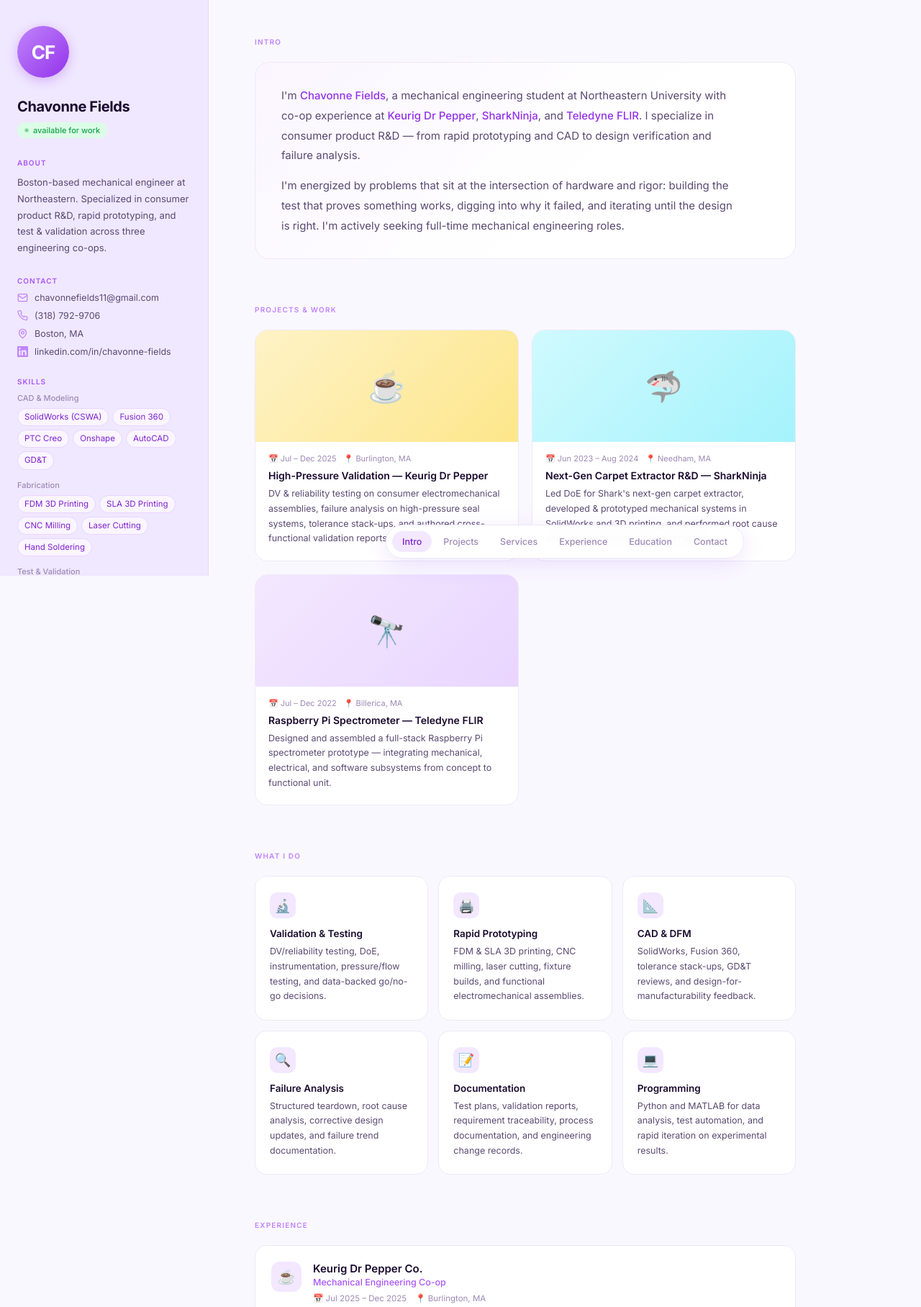
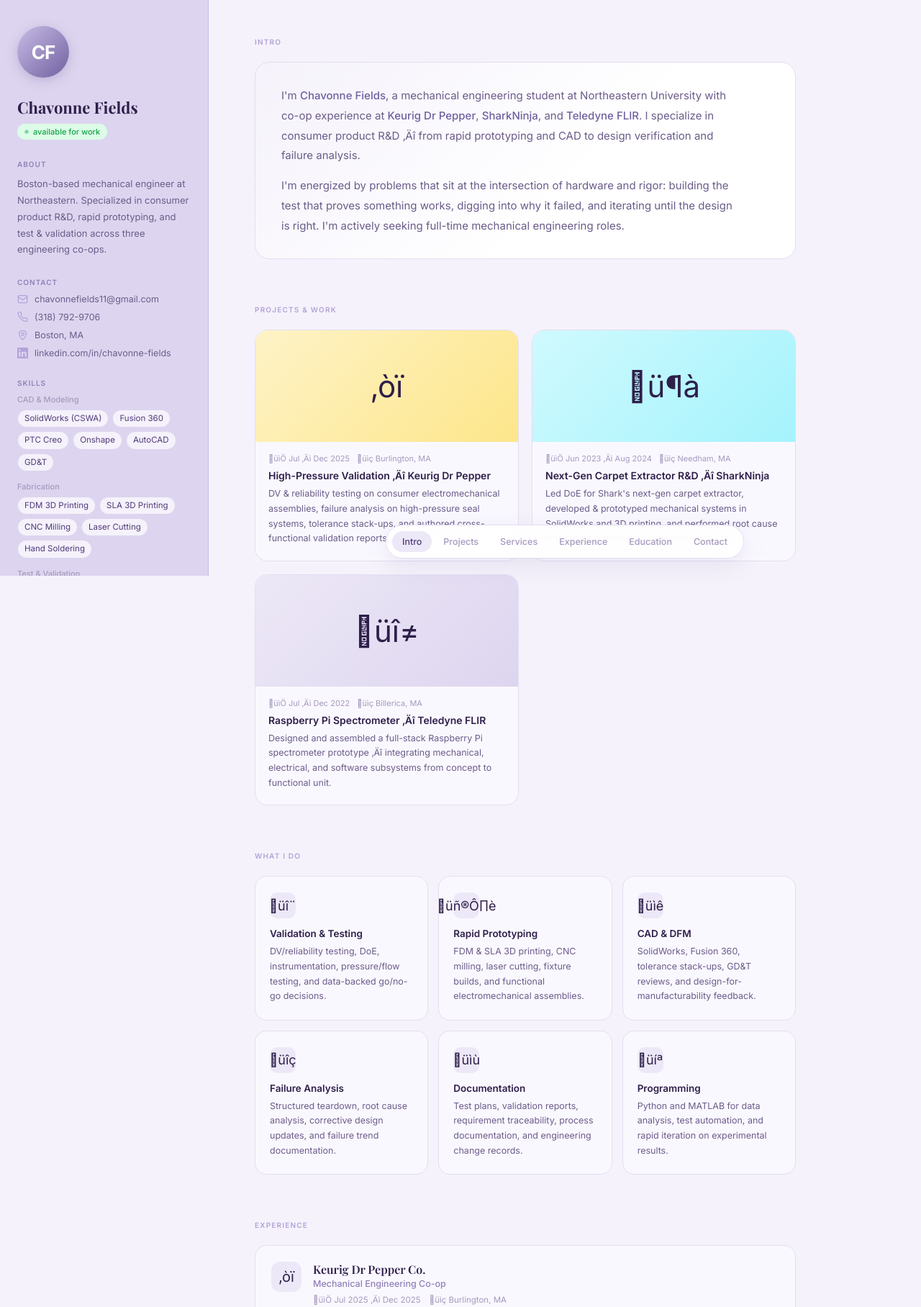
Before and after one commit to crf01/portfolio, a plain HTML site: page index.html in a window 1280 px wide. Shown: the top 1816 px of the page at 72% size. Drawn offline with nearby package versions, Linux system fonts and the light colour scheme.

Commit message:
Update index.html

```diff
--- a/index.html
+++ b/index.html
@@ -3,36 +3,38 @@
 <head>
   <meta charset="UTF-8" />
   <meta name="viewport" content="width=device-width, initial-scale=1.0" />
-  <title>Chavonne Fields — Mechanical Engineer</title>
+  <title>Chavonne Fields ‚Äî Mechanical Engineer</title>
   <link rel="preconnect" href="https://fonts.googleapis.com" />
   <link rel="preconnect" href="https://fonts.gstatic.com" crossorigin />
-  <link href="https://fonts.googleapis.com/css2?family=Inter:ital,wght@0,300;0,400;0,500;0,600;0,700;1,400&display=swap" rel="stylesheet" />
+  <link href="https://fonts.googleapis.com/css2?family=Inter:ital,wght@0,300;0,400;0,500;0,600;0,700;1,400&family=Playfair+Display:wght@400;500;600;700&display=swap" rel="stylesheet" />
   <style>
     *, *::before, *::after { box-sizing: border-box; margin: 0; padding: 0; }
 
     :root {
-      --purple-50:  #faf5ff;
-      --purple-100: #f3e8ff;
-      --purple-200: #e9d5ff;
-      --purple-300: #d8b4fe;
-      --purple-400: #c084fc;
-      --purple-500: #a855f7;
-      --purple-600: #9333ea;
-      --purple-700: #7e22ce;
-      --sidebar-bg: #f0e8ff;
-      --border:     #e4d9f5;
-      --border-light: #ede9f8;
-      --text-primary:   #1a0a2e;
-      --text-secondary: #5a4a72;
-      --text-muted:     #9d8ab5;
-      --bg:     #faf8ff;
-      --surface: #fff;
+      /* Soft lavender palette ‚Äî inspired by the bottom of the Oliva branding image */
+      --lav-50:  #f5f2fb;
+      --lav-100: #ede8f7;
+      --lav-200: #ddd5ef;   /* sidebar bg ‚Äî the soft lavender from image */
+      --lav-300: #c9bde6;   /* borders */
+      --lav-400: #b3a3d8;   /* muted accents */
+      --lav-500: #9080b8;   /* the "Oliva" text muted purple */
+      --lav-600: #7060a0;   /* section labels, active states */
+      --lav-700: #513a7a;   /* headings, strong text */
+      --sidebar-bg:   #ddd5ef;
+      --border:       #c9bde6;
+      --border-light: #e4deef;
+      --text-primary:   #2e1f4a;
+      --text-secondary: #6b5c8a;
+      --text-muted:     #a699be;
+      --bg:      #f5f2fb;
+      --surface: #faf8ff;
     }
 
     html { scroll-behavior: smooth; }
 
     body {
       font-family: 'Inter', -apple-system, BlinkMacSystemFont, sans-serif;
+      font-feature-settings: "kern" 1;
       background: var(--bg);
       color: var(--text-primary);
       display: flex;
@@ -40,7 +42,7 @@
       -webkit-font-smoothing: antialiased;
     }
 
-    /* ─── SIDEBAR ─── */
+    /* ‚îÄ‚îÄ‚îÄ SIDEBAR ‚îÄ‚îÄ‚îÄ */
     .sidebar {
       width: 290px;
       min-width: 290px;
@@ -58,12 +60,12 @@
 
     .sidebar::-webkit-scrollbar { width: 0; }
 
-    /* Profile photo placeholder — swap for <img> when ready */
+    /* Profile photo placeholder ‚Äî swap for <img> when ready */
     .profile-photo {
       width: 72px;
       height: 72px;
       border-radius: 50%;
-      background: linear-gradient(135deg, var(--purple-400), var(--purple-600));
+      background: linear-gradient(135deg, var(--lav-300), var(--lav-600));
       display: flex;
       align-items: center;
       justify-content: center;
@@ -72,7 +74,7 @@
       color: #fff;
       letter-spacing: -1px;
       flex-shrink: 0;
-      box-shadow: 0 4px 16px rgba(147, 51, 234, 0.3);
+      box-shadow: 0 4px 16px rgba(112, 96, 160, 0.3);
     }
 
     .profile-photo img {
@@ -83,9 +85,10 @@
     }
 
     .name-block h1 {
-      font-size: 20px;
+      font-family: 'Playfair Display', Georgia, serif;
+      font-size: 22px;
       font-weight: 700;
-      letter-spacing: -0.4px;
+      letter-spacing: 0px;
       color: var(--text-primary);
       line-height: 1.2;
       margin-bottom: 8px;
@@ -122,7 +125,7 @@
       font-weight: 600;
       text-transform: uppercase;
       letter-spacing: 0.1em;
-      color: var(--purple-500);
+      color: var(--lav-500);
       margin-bottom: 10px;
     }
 
@@ -149,13 +152,13 @@
       transition: color 0.15s;
     }
 
-    .contact-list li a:hover { color: var(--purple-600); }
+    .contact-list li a:hover { color: var(--lav-600); }
 
     .c-icon {
       width: 15px;
       height: 15px;
       flex-shrink: 0;
-      color: var(--purple-400);
+      color: var(--lav-400);
     }
 
     /* Skills */
@@ -174,9 +177,9 @@
       font-size: 11.5px;
       padding: 3px 9px;
       border-radius: 20px;
-      border: 1px solid var(--purple-200);
-      color: var(--purple-700);
-      background: var(--purple-50);
+      border: 1px solid var(--lav-200);
+      color: var(--lav-700);
+      background: var(--lav-50);
       line-height: 1.5;
     }
 
@@ -189,14 +192,14 @@
     }
 
     .social-links a {
-      color: var(--purple-300);
+      color: var(--lav-300);
       transition: color 0.15s;
       display: flex;
     }
 
-    .social-links a:hover { color: var(--purple-600); }
+    .social-links a:hover { color: var(--lav-600); }
 
-    /* ─── MAIN ─── */
+    /* ‚îÄ‚îÄ‚îÄ MAIN ‚îÄ‚îÄ‚îÄ */
     .main {
       flex: 1;
       padding: 52px 64px 130px;
@@ -210,13 +213,13 @@
       font-weight: 600;
       text-transform: uppercase;
       letter-spacing: 0.12em;
-      color: var(--purple-400);
+      color: var(--lav-400);
       margin-bottom: 22px;
     }
 
-    /* ─── INTRO ─── */
+    /* ‚îÄ‚îÄ‚îÄ INTRO ‚îÄ‚îÄ‚îÄ */
     .intro-card {
-      background: linear-gradient(135deg, var(--purple-50) 0%, #fff 60%);
+      background: linear-gradient(135deg, var(--lav-50) 0%, #fff 60%);
       border: 1px solid var(--border-light);
       border-radius: 20px;
       padding: 32px 36px;
@@ -232,11 +235,11 @@
     .intro-text + .intro-text { margin-top: 14px; }
 
     .intro-highlight {
-      color: var(--purple-600);
+      color: var(--lav-600);
       font-weight: 500;
     }
 
-    /* ─── PROJECT CARDS ─── */
+    /* ‚îÄ‚îÄ‚îÄ PROJECT CARDS ‚îÄ‚îÄ‚îÄ */
     .projects-grid {
       display: grid;
       grid-template-columns: 1fr 1fr;
@@ -253,9 +256,9 @@
     }
 
     .project-card:hover {
-      box-shadow: 0 12px 40px rgba(147, 51, 234, 0.1);
+      box-shadow: 0 12px 40px rgba(112, 96, 160, 0.1);
       transform: translateY(-3px);
-      border-color: var(--purple-200);
+      border-color: var(--lav-200);
     }
 
     .project-thumb {
@@ -271,7 +274,7 @@
 
     .thumb-keurig   { background: linear-gradient(135deg, #fef3c7 0%, #fde68a 100%); }
     .thumb-shark    { background: linear-gradient(135deg, #cffafe 0%, #a5f3fc 100%); }
-    .thumb-teledyne { background: linear-gradient(135deg, var(--purple-100) 0%, var(--purple-200) 100%); }
+    .thumb-teledyne { background: linear-gradient(135deg, var(--lav-100) 0%, var(--lav-200) 100%); }
 
     .project-body { padding: 16px 18px 20px; }
 
@@ -297,7 +300,7 @@
       line-height: 1.65;
     }
 
-    /* ─── SERVICES ─── */
+    /* ‚îÄ‚îÄ‚îÄ SERVICES ‚îÄ‚îÄ‚îÄ */
     .services-grid {
       display: grid;
       grid-template-columns: repeat(3, 1fr);
@@ -313,15 +316,15 @@
     }
 
     .service-card:hover {
-      border-color: var(--purple-300);
-      box-shadow: 0 4px 20px rgba(147, 51, 234, 0.07);
+      border-color: var(--lav-300);
+      box-shadow: 0 4px 20px rgba(112, 96, 160, 0.07);
     }
 
     .service-icon {
       width: 36px;
       height: 36px;
       border-radius: 10px;
-      background: var(--purple-100);
+      background: var(--lav-100);
       display: flex;
       align-items: center;
       justify-content: center;
@@ -342,7 +345,7 @@
       line-height: 1.65;
     }
 
-    /* ─── TIMELINE ─── */
+    /* ‚îÄ‚îÄ‚îÄ TIMELINE ‚îÄ‚îÄ‚îÄ */
     .timeline { display: flex; flex-direction: column; gap: 14px; }
 
     .timeline-item {
@@ -356,8 +359,8 @@
     }
 
     .timeline-item:hover {
-      border-color: var(--purple-200);
-      box-shadow: 0 4px 20px rgba(147, 51, 234, 0.07);
+      border-color: var(--lav-200);
+      box-shadow: 0 4px 20px rgba(112, 96, 160, 0.07);
     }
 
     .timeline-icon {
@@ -369,13 +372,14 @@
       align-items: center;
       justify-content: center;
       font-size: 20px;
-      background: var(--purple-100);
+      background: var(--lav-100);
     }
 
     .timeline-body { flex: 1; }
 
     .timeline-body h3 {
-      font-size: 15px;
+      font-family: 'Playfair Display', Georgia, serif;
+      font-size: 16px;
       font-weight: 600;
       margin-bottom: 2px;
       color: var(--text-primary);
@@ -383,7 +387,7 @@
 
     .timeline-role {
       font-size: 12.5px;
-      color: var(--purple-500);
+      color: var(--lav-500);
       font-weight: 500;
       margin-bottom: 8px;
     }
@@ -422,10 +426,10 @@
       width: 5px;
       height: 5px;
       border-radius: 50%;
-      background: var(--purple-300);
+      background: var(--lav-300);
     }
 
-    /* ─── EDUCATION ─── */
+    /* ‚îÄ‚îÄ‚îÄ EDUCATION ‚îÄ‚îÄ‚îÄ */
     .edu-card {
       display: flex;
       gap: 16px;
@@ -439,7 +443,7 @@
       width: 42px;
       height: 42px;
       border-radius: 12px;
-      background: var(--purple-100);
+      background: var(--lav-100);
       flex-shrink: 0;
       display: flex;
       align-items: center;
@@ -467,11 +471,11 @@
       color: var(--text-muted);
     }
 
-    /* ─── CONTACT CTA ─── */
+    /* ‚îÄ‚îÄ‚îÄ CONTACT CTA ‚îÄ‚îÄ‚îÄ */
     .contact-cta {
       padding: 44px 40px;
       border-radius: 20px;
-      background: linear-gradient(135deg, var(--purple-600) 0%, var(--purple-500) 100%);
+      background: linear-gradient(135deg, #513a7a 0%, var(--lav-500) 100%);
       text-align: center;
       position: relative;
       overflow: hidden;
@@ -500,7 +504,8 @@
     }
 
     .contact-cta h2 {
-      font-size: 24px;
+      font-family: 'Playfair Display', Georgia, serif;
+      font-size: 26px;
       font-weight: 700;
       color: #fff;
       margin-bottom: 8px;
@@ -530,7 +535,7 @@
       align-items: center;
       gap: 6px;
       background: #fff;
-      color: var(--purple-700);
+      color: var(--lav-700);
       padding: 12px 26px;
       border-radius: 30px;
       text-decoration: none;
@@ -565,7 +570,7 @@
       background: rgba(255,255,255,0.08);
     }
 
-    /* ─── BOTTOM NAV ─── */
+    /* ‚îÄ‚îÄ‚îÄ BOTTOM NAV ‚îÄ‚îÄ‚îÄ */
     .bottom-nav {
       position: fixed;
       bottom: 24px;
@@ -579,7 +584,7 @@
       padding: 8px;
       display: flex;
       gap: 2px;
-      box-shadow: 0 8px 32px rgba(124, 58, 237, 0.12);
+      box-shadow: 0 8px 32px rgba(112, 96, 160, 0.12);
       z-index: 100;
     }
 
@@ -594,14 +599,14 @@
       white-space: nowrap;
     }
 
-    .bottom-nav a:hover { color: var(--purple-700); background: var(--purple-50); }
+    .bottom-nav a:hover { color: var(--lav-700); background: var(--lav-50); }
 
     .bottom-nav a.active {
-      color: var(--purple-700);
-      background: var(--purple-100);
+      color: var(--lav-700);
+      background: var(--lav-100);
     }
 
-    /* ─── RESPONSIVE ─── */
+    /* ‚îÄ‚îÄ‚îÄ RESPONSIVE ‚îÄ‚îÄ‚îÄ */
     @media (max-width: 980px) {
       body { flex-direction: column; }
       .sidebar {
@@ -627,7 +632,7 @@
 </head>
 <body>
 
-  <!-- ─── SIDEBAR ─── -->
+  <!-- ‚îÄ‚îÄ‚îÄ SIDEBAR ‚îÄ‚îÄ‚îÄ -->
   <aside class="sidebar">
 
     <!-- Replace inner content with <img src="..." alt="Chavonne Fields"> when you have your photo -->
@@ -724,7 +729,7 @@
 
   </aside>
 
-  <!-- ─── MAIN ─── -->
+  <!-- ‚îÄ‚îÄ‚îÄ MAIN ‚îÄ‚îÄ‚îÄ -->
   <main class="main">
 
     <!-- INTRO -->
@@ -732,7 +737,7 @@
       <div class="section-label">Intro</div>
       <div class="intro-card">
         <p class="intro-text">
-          I'm <span class="intro-highlight">Chavonne Fields</span>, a mechanical engineering student at Northeastern University with co-op experience at <span class="intro-highlight">Keurig Dr Pepper</span>, <span class="intro-highlight">SharkNinja</span>, and <span class="intro-highlight">Teledyne FLIR</span>. I specialize in consumer product R&amp;D — from rapid prototyping and CAD to design verification and failure analysis.
+          I'm <span class="intro-highlight">Chavonne Fields</span>, a mechanical engineering student at Northeastern University with co-op experience at <span class="intro-highlight">Keurig Dr Pepper</span>, <span class="intro-highlight">SharkNinja</span>, and <span class="intro-highlight">Teledyne FLIR</span>. I specialize in consumer product R&amp;D ‚Äî from rapid prototyping and CAD to design verification and failure analysis.
         </p>
         <p class="intro-text">
           I'm energized by problems that sit at the intersection of hardware and rigor: building the test that proves something works, digging into why it failed, and iterating until the design is right. I'm actively seeking full-time mechanical engineering roles.
@@ -746,38 +751,38 @@
       <div class="projects-grid">
 
         <div class="project-card">
-          <div class="project-thumb thumb-keurig">☕</div>
+          <div class="project-thumb thumb-keurig">‚òï</div>
           <div class="project-body">
             <div class="project-meta">
-              <span>📅 Jul – Dec 2025</span>
-              <span>📍 Burlington, MA</span>
+              <span>üìÖ Jul ‚Äì Dec 2025</span>
+              <span>üìç Burlington, MA</span>
             </div>
-            <h3>High-Pressure Validation — Keurig Dr Pepper</h3>
+            <h3>High-Pressure Validation ‚Äî Keurig Dr Pepper</h3>
             <p>DV &amp; reliability testing on consumer electromechanical assemblies, failure analysis on high-pressure seal systems, tolerance stack-ups, and authored cross-functional validation reports.</p>
           </div>
         </div>
 
         <div class="project-card">
-          <div class="project-thumb thumb-shark">🦈</div>
+          <div class="project-thumb thumb-shark">ü¶à</div>
           <div class="project-body">
             <div class="project-meta">
-              <span>📅 Jun 2023 – Aug 2024</span>
-              <span>📍 Needham, MA</span>
+              <span>üìÖ Jun 2023 ‚Äì Aug 2024</span>
+              <span>üìç Needham, MA</span>
             </div>
-            <h3>Next-Gen Carpet Extractor R&amp;D — SharkNinja</h3>
+            <h3>Next-Gen Carpet Extractor R&amp;D ‚Äî SharkNinja</h3>
             <p>Led DoE for Shark's next-gen carpet extractor, developed &amp; prototyped mechanical systems in SolidWorks and 3D printing, and performed root cause analysis and competitor benchmarking.</p>
           </div>
         </div>
 
         <div class="project-card">
-          <div class="project-thumb thumb-teledyne">🔭</div>
+          <div class="project-thumb thumb-teledyne">üî≠</div>
           <div class="project-body">
             <div class="project-meta">
-              <span>📅 Jul – Dec 2022</span>
-              <span>📍 Billerica, MA</span>
+              <span>üìÖ Jul ‚Äì Dec 2022</span>
+              <span>üìç Billerica, MA</span>
             </div>
-            <h3>Raspberry Pi Spectrometer — Teledyne FLIR</h3>
-            <p>Designed and assembled a full-stack Raspberry Pi spectrometer prototype — integrating mechanical, electrical, and software subsystems from concept to functional unit.</p>
+            <h3>Raspberry Pi Spectrometer ‚Äî Teledyne FLIR</h3>
+            <p>Designed and assembled a full-stack Raspberry Pi spectrometer prototype ‚Äî integrating mechanical, electrical, and software subsystems from concept to functional unit.</p>
           </div>
         </div>
 
@@ -789,32 +794,32 @@
       <div class="section-label">What I Do</div>
       <div class="services-grid">
         <div class="service-card">
-          <div class="service-icon">🔬</div>
+          <div class="service-icon">üî¨</div>
           <h3>Validation &amp; Testing</h3>
           <p>DV/reliability testing, DoE, instrumentation, pressure/flow testing, and data-backed go/no-go decisions.</p>
         </div>
         <div class="service-card">
-          <div class="service-icon">🖨️</div>
+          <div class="service-icon">üñ®Ô∏è</div>
           <h3>Rapid Prototyping</h3>
           <p>FDM &amp; SLA 3D printing, CNC milling, laser cutting, fixture builds, and functional electromechanical assemblies.</p>
         </div>
         <div class="service-card">
-          <div class="service-icon">📐</div>
+          <div class="service-icon">üìê</div>
           <h3>CAD &amp; DFM</h3>
           <p>SolidWorks, Fusion 360, tolerance stack-ups, GD&amp;T reviews, and design-for-manufacturability feedback.</p>
         </div>
         <div class="service-card">
-          <div class="service-icon">🔍</div>
+          <div class="service-icon">üîç</div>
           <h3>Failure Analysis</h3>
           <p>Structured teardown, root cause analysis, corrective design updates, and failure trend documentation.</p>
         </div>
         <div class="service-card">
-          <div class="service-icon">📝</div>
+          <div class="service-icon">üìù</div>
           <h3>Documentation</h3>
           <p>Test plans, validation reports, requirement traceability, process documentation, and engineering change records.</p>
         </div>
         <div class="service-card">
-          <div class="service-icon">💻</div>
+          <div class="service-icon">üíª</div>
           <h3>Programming</h3>
           <p>Python and MATLAB for data analysis, test automation, and rapid iteration on experimental results.</p>
         </div>
@@ -827,13 +832,13 @@
       <div class="timeline">
 
         <div class="timeline-item">
-          <div class="timeline-icon">☕</div>
+          <div class="timeline-icon">‚òï</div>
           <div class="timeline-body">
             <h3>Keurig Dr Pepper Co.</h3>
             <div class="timeline-role">Mechanical Engineering Co-op</div>
             <div class="timeline-meta">
-              <span>📅 Jul 2025 – Dec 2025</span>
-              <span>📍 Burlington, MA</span>
+              <span>üìÖ Jul 2025 ‚Äì Dec 2025</span>
+              <span>üìç Burlington, MA</span>
             </div>
             <ul class="timeline-bullets">
               <li>Fabricated and prepared test samples for DV and reliability testing on consumer electromechanical assemblies with full documentation traceability.</li>
@@ -845,13 +850,13 @@
         </div>
 
         <div class="timeline-item">
-          <div class="timeline-icon">🦈</div>
+          <div class="timeline-icon">ü¶à</div>
           <div class="timeline-body">
             <h3>SharkNinja LLC</h3>
-            <div class="timeline-role">Mechanical Engineering Co-op — Shark R&amp;D</div>
+            <div class="timeline-role">Mechanical Engineering Co-op ‚Äî Shark R&amp;D</div>
             <div class="timeline-meta">
-              <span>📅 Jun 2023 – Aug 2024</span>
-              <span>📍 Needham, MA</span>
+              <span>üìÖ Jun 2023 ‚Äì Aug 2024</span>
+              <span>üìç Needham, MA</span>
             </div>
             <ul class="timeline-bullets">
               <li>Implemented comprehensive DoE to identify system performance levers for Shark's next-gen carpet extractor; communicated results to drive data-informed decisions.</li>
@@ -863,16 +868,16 @@
         </div>
 
         <div class="timeline-item">
-          <div class="timeline-icon">🔭</div>
+          <div class="timeline-icon">üî≠</div>
           <div class="timeline-body">
             <h3>Teledyne FLIR Systems Inc.</h3>
             <div class="timeline-role">Systems Engineering Co-op</div>
             <div class="timeline-meta">
-              <span>📅 Jul 2022 – Dec 2022</span>
-              <span>📍 Billerica, MA</span>
+              <span>üìÖ Jul 2022 ‚Äì Dec 2022</span>
+              <span>üìç Billerica, MA</span>
             </div>
             <ul class="timeline-bullets">
-              <li>Designed and assembled a Raspberry Pi spectrometer prototype integrating mechanical, electrical, and software subsystems — concept to functional unit.</li>
+              <li>Designed and assembled a Raspberry Pi spectrometer prototype integrating mechanical, electrical, and software subsystems ‚Äî concept to functional unit.</li>
               <li>Conducted continuous operation and reliability testing of robotic electromechanical systems; flagged anomalies for failure analysis.</li>
               <li>Authored system-level requirements documentation and traceability records in a regulated engineering environment.</li>
             </ul>
@@ -886,12 +891,12 @@
     <section class="content-section" id="education">
       <div class="section-label">Education</div>
       <div class="edu-card">
-        <div class="edu-icon">🎓</div>
+        <div class="edu-icon">üéì</div>
         <div class="edu-body">
           <h3>Northeastern University</h3>
-          <div class="degree">BS in Mechanical Engineering — in progress</div>
+          <div class="degree">BS in Mechanical Engineering ‚Äî in progress</div>
           <div class="edu-meta">
-            <span>📍 Boston, MA</span>
+            <span>üìç Boston, MA</span>
           </div>
         </div>
       </div>
@@ -904,7 +909,7 @@
         <h2>Let's work together</h2>
         <p>I'm actively looking for full-time mechanical engineering opportunities. Let's talk.</p>
         <div class="cta-buttons">
-          <a href="mailto:chavonnefields11@gmail.com" class="btn-white">Get in touch →</a>
+          <a href="mailto:chavonnefields11@gmail.com" class="btn-white">Get in touch ‚Üí</a>
           <a href="https://linkedin.com/in/chavonne-fields" target="_blank" class="btn-outline-white">View LinkedIn</a>
         </div>
       </div>
@@ -912,7 +917,7 @@
 
   </main>
 
-  <!-- ─── BOTTOM NAV ─── -->
+  <!-- ‚îÄ‚îÄ‚îÄ BOTTOM NAV ‚îÄ‚îÄ‚îÄ -->
   <nav class="bottom-nav">
     <a href="#intro" class="active">Intro</a>
     <a href="#projects">Projects</a>
```
